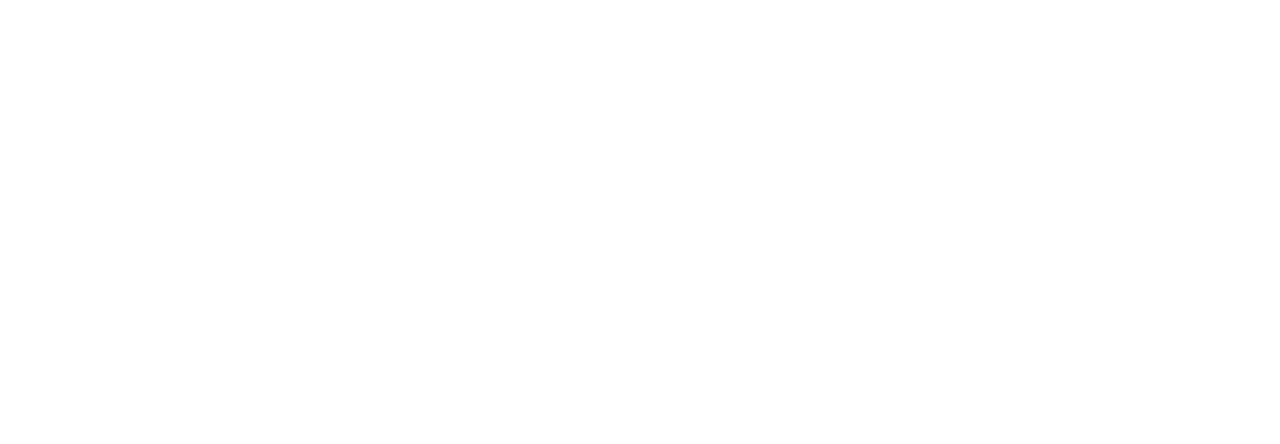
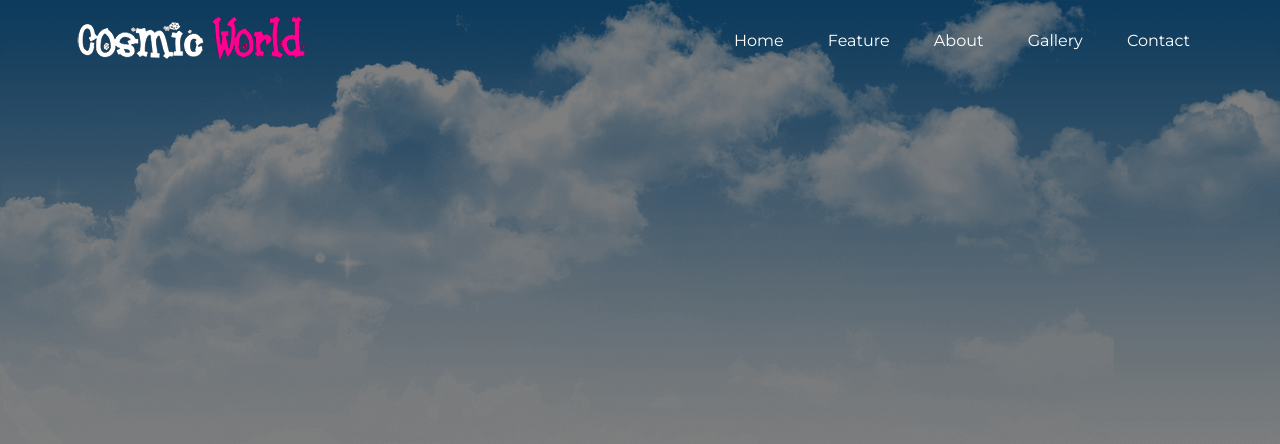
Before and after one commit to Shiulikth/Reaponsive-Website-CSS-and-Html, a plain HTML site: page index.html in a window 1280 px wide. Drawn offline with Linux system fonts and the light colour scheme.

Commit message:
nav added

```diff
--- a/css/style.css
+++ b/css/style.css
@@ -0,0 +1,45 @@
+@import url('https://fonts.googleapis.com/css2?family=Montserrat:wght@400;600;700&display=swap');
+*{
+    margin: 0;
+    padding: 0;
+    box-sizing:border-box;
+}
+body{
+    font-family: 'Montserrat', sans-serif;
+}
+
+.container{
+    max-width: 1200px;
+    margin:0 auto;
+    padding: 0 30px;
+
+}
+header{
+    height: 100vh;
+    background-image: url(../images/cloud.png);
+    background-repeat: no-repeat;
+    background-size: cover;
+    background-color: rgba(0, 0, 0, 0.5);
+    background-blend-mode: darken;
+}
+
+nav{
+    display: flex;
+    justify-content: space-between;
+    height: 80px;
+    align-items: center;
+
+}
+
+li{
+    display: inline-block;
+    list-style: none;
+    margin: 10px;
+
+}
+li a{
+    text-decoration: none;
+    color: white;
+    font-weight: 600px;
+    padding: 15px 10px;
+}
--- a/index.html
+++ b/index.html
@@ -8,6 +8,20 @@
     <link rel="stylesheet" href="css/style.css">
 </head>
 <body>
+    <header>
+        <nav class="container">
+            <div class="logo">
+                <img src="images/logo.png" alt="">
+            </div>
+            <ul class="nevigation">
+                <li><a href="">Home</a></li>
+                <li><a href="">Feature</a></li>
+                <li><a href="">About</a></li>
+                <li><a href="">Gallery</a></li>
+                <li><a href="">Contact</a></li>
+            </ul>
+        </nav>
+    </header>
 
 </body>
 </html>
```
